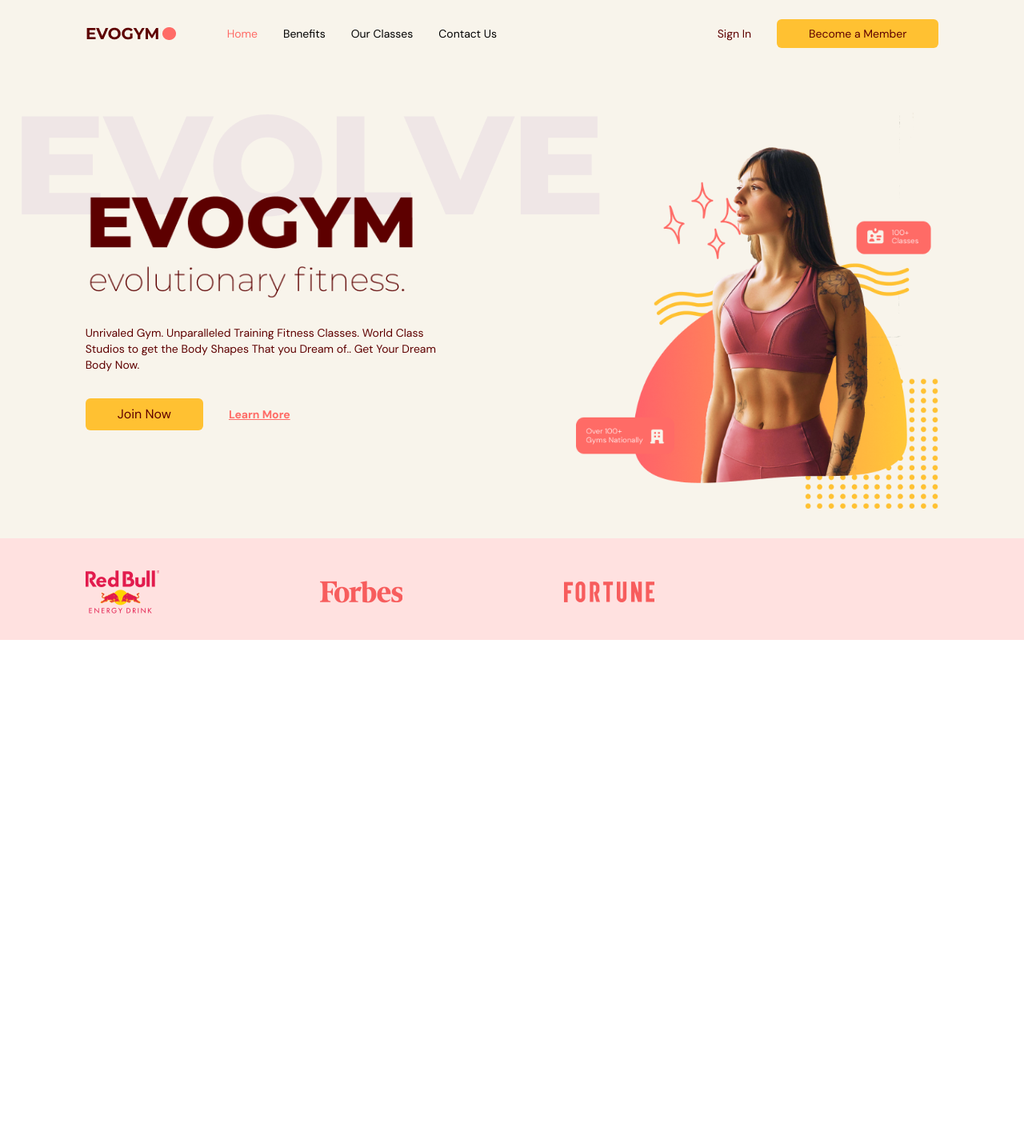
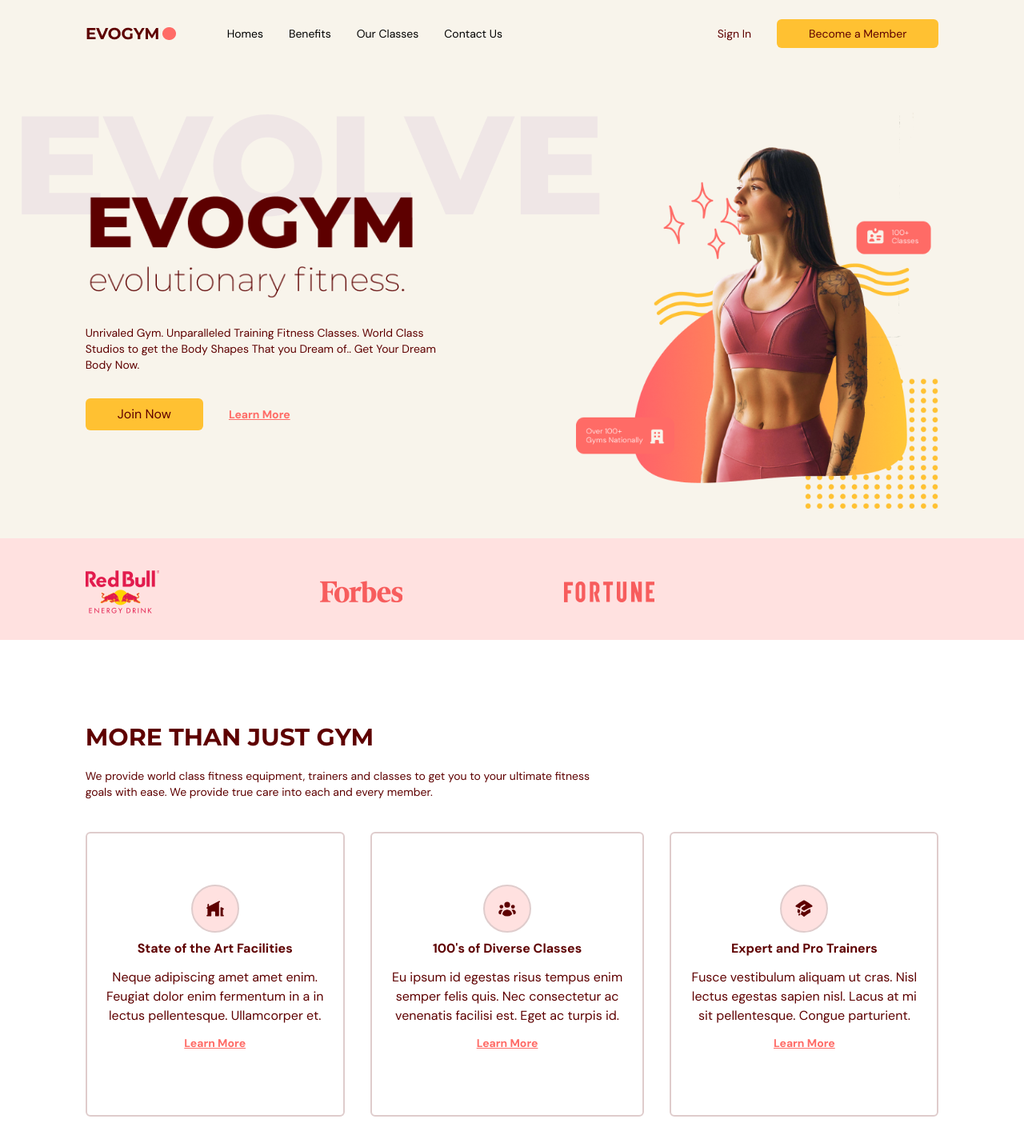
Before and after one commit to Liao993/typescript_gym_class, a React (Vite) app: page / in a window 1280 px wide. Shown: the top 1434 px of the page at 80% size. Before the commit the page ends 800 px from the top, so only its background shows below. Built offline with nearby package versions, Linux system fonts and the light colour scheme.

Commit message:
benefit components

```diff
--- a/src/App.tsx
+++ b/src/App.tsx
@@ -1,17 +1,18 @@
 //import { useState } from "react";
-import Navbar from "@/pages/navbar"
-import Home from "@/pages/home"
+import Navbar from "@/scenes/navbar"
+import Homes from "@/scenes/home"
+import Benefits from "./scenes/benefits";
 import { SelectedPage } from "@/shared/types";
 import { useState, useEffect } from "react";
 
 function App() {
-  const [selectedPage, setSelectedPage] = useState<SelectedPage>(SelectedPage.Home);
+  const [selectedPage, setSelectedPage] = useState<SelectedPage>(SelectedPage.Homes);
   const [isTopPage, setIsTopPage] = useState<boolean>(true)
 
   function handleScroll():void{
     if(window.scrollY === 0){
       setIsTopPage(true)
-      setSelectedPage(SelectedPage.Home)
+      setSelectedPage(SelectedPage.Homes)
     } else {
       setIsTopPage(false)
     }
@@ -22,7 +23,8 @@ function App() {
   return (
     <div className="app bg-gray-20">
       <Navbar isTopPage = {isTopPage} selectedPage={selectedPage} setSelectedPage={setSelectedPage}/>
-      <Home/>
+      <Homes setSelectedPage={setSelectedPage}/>
+      <Benefits setSelectedPage={setSelectedPage}/>
     </div>
   );
 }
--- /dev/null
+++ b/src/scenes/benefits/Benefit.tsx
@@ -0,0 +1,33 @@
+import { SelectedPage } from "@/shared/types"
+import AnchorLink from "react-anchor-link-smooth-scroll"
+type Props = {
+  icon: JSX.Element;
+  title: string;
+  description: string;
+  setSelectedPage: (value: SelectedPage) => void;
+}
+
+const Benefits = ({icon, title, description, setSelectedPage}: Props) => {
+  return (
+    <div className='mt-5 rounded-md border-2 border-gray-100 px-5 py-16'>
+      <div className='mb-4 flex  flex-col items-center justify-center'>
+        <div className='rounded-full border-gray-100 border-2 p-4 bg-primary-100'>
+          {icon}
+        </div>
+        <h4 className="font-bold mt-2">{title}</h4>
+        <p className="text-center my-3">{description}</p>
+        <AnchorLink
+                  className='text-sm font-bold text-primary-500 underline hover:text-secondary-500'
+                  onClick={ () => setSelectedPage(SelectedPage.ContactUs)}
+                  href={`#${SelectedPage.ContactUs}`}
+                  >
+
+                <p className='text-md'>Learn More</p>
+              </AnchorLink>
+
+      </div>
+    </div>
+  )
+}
+
+export default Benefits
--- /dev/null
+++ b/src/scenes/benefits/index.tsx
@@ -0,0 +1,61 @@
+import HText from "@/shared/HText";
+import Benefit from "./Benefit";
+import { BenefitType, SelectedPage } from "@/shared/types"
+import { HomeModernIcon, UserGroupIcon, AcademicCapIcon } from "@heroicons/react/20/solid"
+
+
+const benefits: Array<BenefitType> = [
+  {
+    icon: <HomeModernIcon className="h-6 w-6" />,
+    title: "State of the Art Facilities",
+    description:
+      "Neque adipiscing amet amet enim. Feugiat dolor enim fermentum in a in lectus pellentesque. Ullamcorper et.",
+  },
+  {
+    icon: <UserGroupIcon className="h-6 w-6" />,
+    title: "100's of Diverse Classes",
+    description:
+      "Eu ipsum id egestas risus tempus enim semper felis quis. Nec consectetur ac venenatis facilisi est. Eget ac turpis id.",
+  },
+  {
+    icon: <AcademicCapIcon className="h-6 w-6" />,
+    title: "Expert and Pro Trainers",
+    description:
+      "Fusce vestibulum aliquam ut cras. Nisl lectus egestas sapien nisl. Lacus at mi sit pellentesque. Congue parturient.",
+  },
+];
+type Props = {
+  setSelectedPage : (value : SelectedPage) => void
+}
+
+const Benefits = ({setSelectedPage}: Props) => {
+  return (
+    <section id="benefits" className="mx-auto min-h-full w-5/6 py-20">
+        {/* Headers */}
+        <div className="my-5 md:w-3/5">
+          <HText>MORE THAN JUST GYM</HText>
+          <p className="my-5 text-sm">
+            We provide world class fitness equipment, trainers and classes to
+            get you to your ultimate fitness goals with ease. We provide true
+            care into each and every member.
+          </p>
+        </div>
+          {/* Benefits */}
+      <div className="md:flex items-center justify-between gap-8 mt-5">
+          {benefits.map((benefit: BenefitType) =>
+           <Benefit
+           key={benefit.title}
+           icon={benefit.icon}
+           title={benefit.title}
+           description={benefit.description}
+           setSelectedPage={setSelectedPage}
+         />) }
+      </div>
+
+
+
+    </section>
+  )
+}
+
+export default Benefits
--- a/src/pages/home/index.tsx
+++ b/src/scenes/home/index.tsx
@@ -16,7 +16,7 @@ type Props = {
 const Home = ({setSelectedPage}: Props) => {
   const isAboveMediumScreen = useMediaQuery("(min-width:1060px)")
   return (
-    <section id='home' className='gap-16 bg-gray-20 py-10 md:h-full md:pb-0'>
+    <section id='homes' className='gap-16 bg-gray-20 py-10 md:h-full md:pb-0'>
 
       {/*Image and Main Header */}
       <div className='md:flex mx-auto w-5/6 items-center justify-center md:h-5/6'>
--- a/src/pages/navbar/index.tsx
+++ b/src/scenes/navbar/index.tsx
@@ -33,7 +33,7 @@ const Navbar = ({isTopPage, selectedPage, setSelectedPage} : Props) => {
             {isAboveMediumScreen ? (<div className={`${flexBetween} w-full`}>
             {/* Home/  */}
               <div className={`${flexBetween} gap-8 text-sm`}>
-              <Link page="Home" selectedPage={selectedPage} setSelectedPage={setSelectedPage}/>
+              <Link page="Homes" selectedPage={selectedPage} setSelectedPage={setSelectedPage}/>
               <Link page="Benefits" selectedPage={selectedPage} setSelectedPage={setSelectedPage}/>
               <Link page="Our Classes" selectedPage={selectedPage} setSelectedPage={setSelectedPage}/>
               <Link page="Contact Us" selectedPage={selectedPage} setSelectedPage={setSelectedPage}/>
@@ -63,7 +63,7 @@ const Navbar = ({isTopPage, selectedPage, setSelectedPage} : Props) => {
 
           {/*Menu Items */}
           <div className="ml-[30%] flex flex-col gap-10 text-2xl">
-              <Link page="Home" selectedPage={selectedPage} setSelectedPage={setSelectedPage}/>
+              <Link page="Homes" selectedPage={selectedPage} setSelectedPage={setSelectedPage}/>
               <Link page="Benefits" selectedPage={selectedPage} setSelectedPage={setSelectedPage}/>
               <Link page="Our Classes" selectedPage={selectedPage} setSelectedPage={setSelectedPage}/>
               <Link page="Contact Us" selectedPage={selectedPage} setSelectedPage={setSelectedPage}/>
--- /dev/null
+++ b/src/shared/HText.tsx
@@ -0,0 +1,13 @@
+import React from 'react'
+
+type Props = {
+  children : React.ReactNode
+}
+
+const HText = ({children}: Props) => {
+  return (
+    <h1 className="basis-3/5 font-montserrat font-bold text-3xl mt-6 ">{children}</h1>
+  )
+}
+
+export default HText
--- a/src/shared/types.ts
+++ b/src/shared/types.ts
@@ -1,5 +1,5 @@
 export enum SelectedPage {
-  Home = "home",
+  Homes = "home",
   Benefits = "benefits",
   OurClasses = "ourclasses",
   ContactUs = "contactus",
```
Also changed, not shown: src/scenes/navbar/Link.tsx (renamed from src/pages/navbar/Link.tsx).
